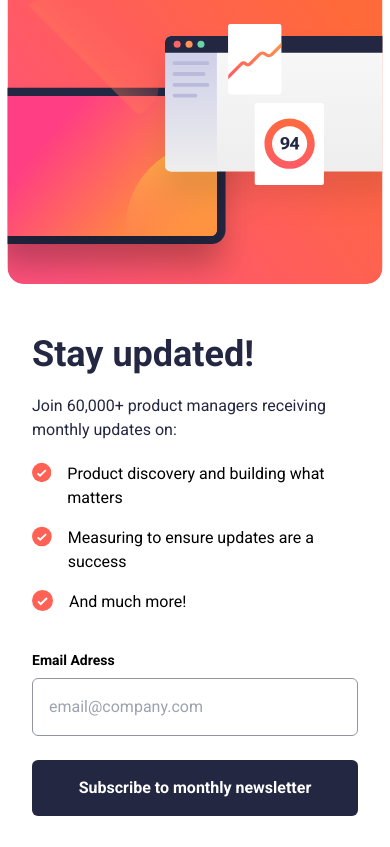
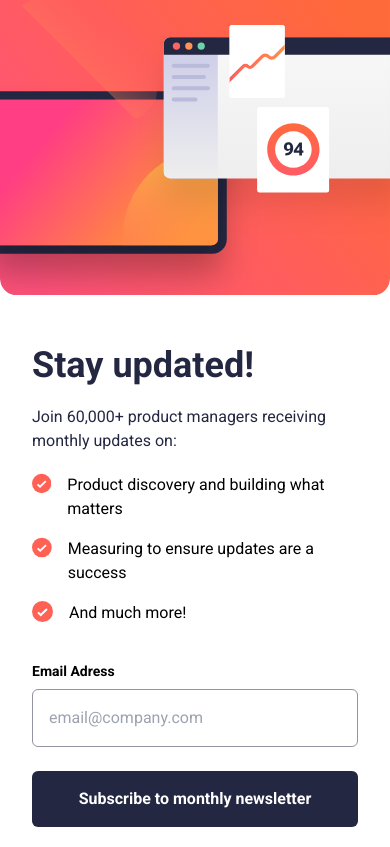
Before and after one commit to robs-am/newsletter, a React (Vite) app: page / in a window 390 px wide. Built offline with nearby package versions, Linux system fonts and the light colour scheme.

Commit message:
add h-full mobile

```diff
--- a/src/App.jsx
+++ b/src/App.jsx
@@ -12,14 +12,14 @@ function App() {
       <body className="md:bg-darkGrey flex justify-center items-center md:m-0 md:h-screen md:justify-center">
         <div className="newsletter flex flex-col gap-[30px] md:flex md:justify-space-around md:flex-row-reverse md:3/4 md:gap-8 md:rounded-3xl md:p-8 bg-white">
           <div className="image__mobile w-full block md:hidden lg:hidden">
-            <ImageMobile className="image__mobile_img max-w-full w-full" />
+            <ImageMobile className="image__mobile_img max-w-full w-full h-full object-cover" />
           </div>
           <div className="image__desktop hidden md:block lg:flex justify-end lg:w-full ">
             <ImageDesktop className="image__desktop_img lg:max-w-full" />
           </div>
 
           <section className="newsletter__text flex flex-col px-8 gap-5 my-5 lg:justify-center lg:flex lg:row-reverse lg:w-full">
-            <h1 className="title font-bold text-4xl text-darkGrey lg:text-[42px]">
+            <h1 className="title font-bold text-4xl text-darkGrey  lg:text-[60px] lg:mb-4">
               Stay updated!
             </h1>
             <p className="text-base font-normal text-darkGrey">
```
